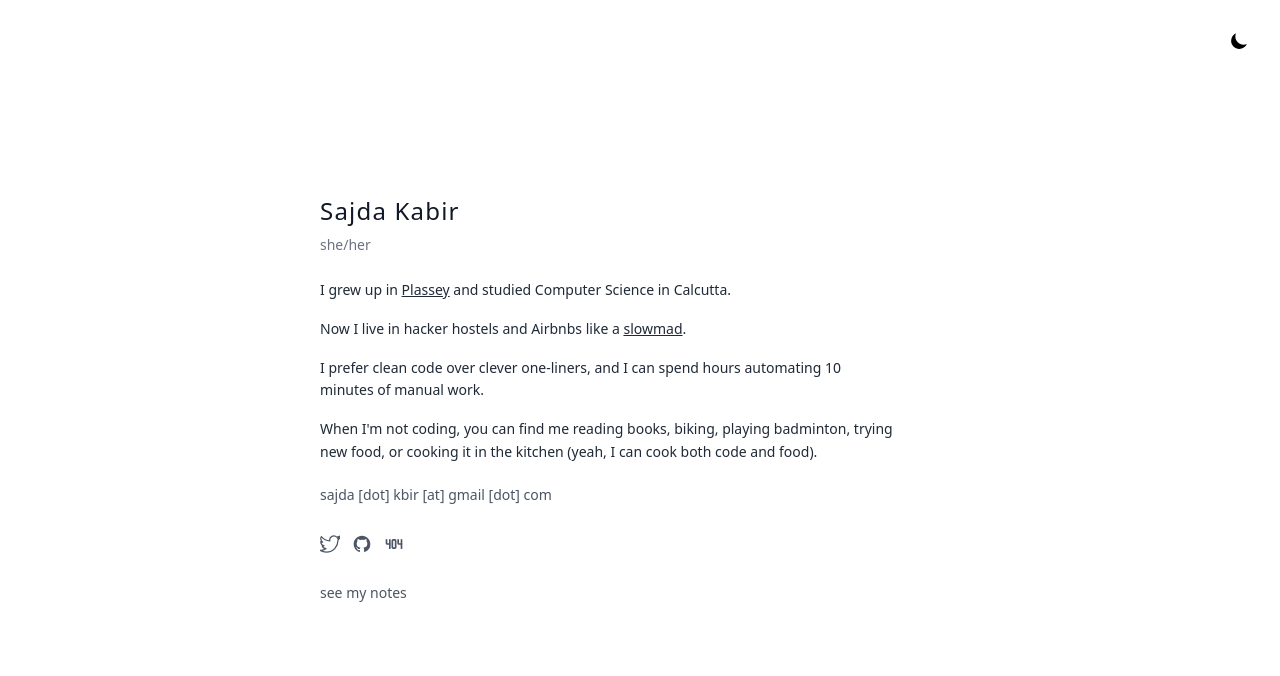
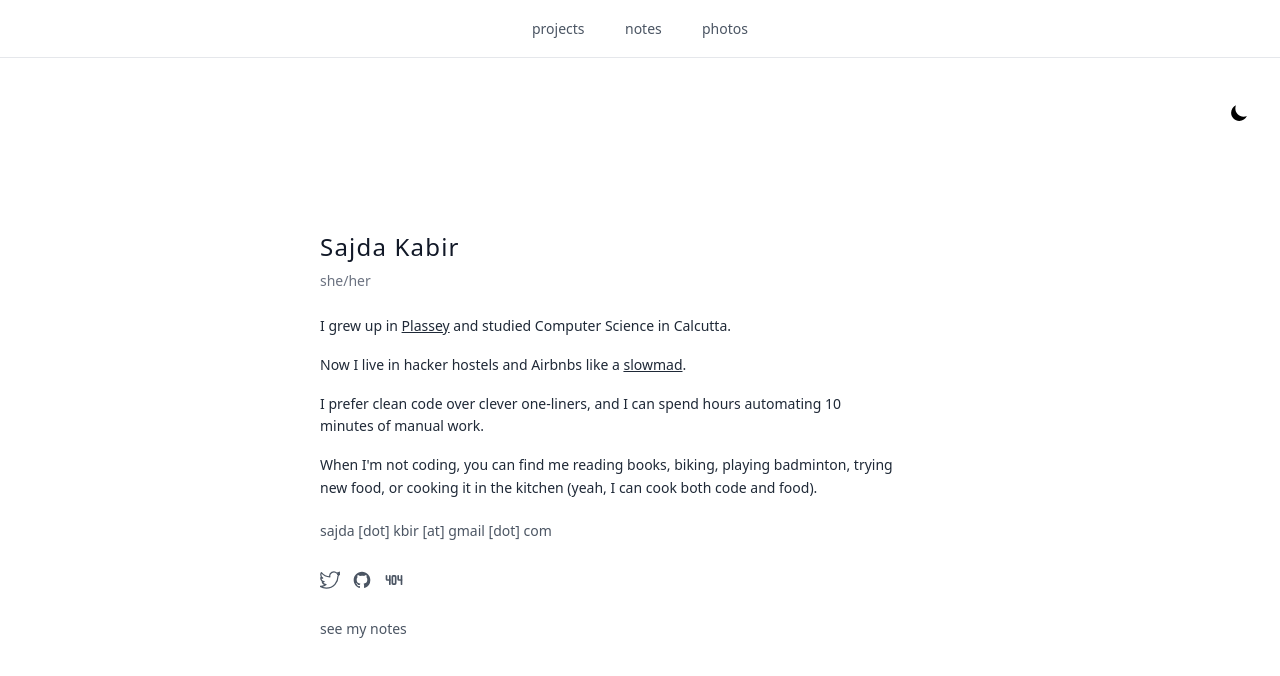
Before and after one commit to sajdakabir/saju, a Next.js app: page / in a window 1280 px wide. Both pictures are taken after a click on the button "see my notes". Shown: the top 676 px of the page. Built offline with nearby package versions, Linux system fonts and the light colour scheme.

Commit message:
animates natigation

```diff
--- a/src/app/globals.css
+++ b/src/app/globals.css
@@ -51,34 +51,22 @@
   @keyframes slideInFade {
     0% {
       opacity: 0;
-      transform: translateY(16px) scale(0.95);
-      max-height: 0;
-    }
-    50% {
-      opacity: 0.7;
-      max-height: 128px;
+      transform: translateY(-100%);
     }
     100% {
       opacity: 1;
-      transform: translateY(0) scale(1);
-      max-height: 128px;
+      transform: translateY(0);
     }
   }
 
   @keyframes slideOutFade {
     0% {
       opacity: 1;
-      transform: translateY(0) scale(1);
-      max-height: 128px;
-    }
-    50% {
-      opacity: 0.3;
-      max-height: 64px;
+      transform: translateY(0);
     }
     100% {
       opacity: 0;
-      transform: translateY(16px) scale(0.95);
-      max-height: 0;
+      transform: translateY(-100%);
     }
   }
 
--- a/src/app/page.tsx
+++ b/src/app/page.tsx
@@ -5,6 +5,7 @@ import { useEffect, useState } from 'react';
 import { GiUbisoftSun } from 'react-icons/gi';
 import { IoMoonSharp } from 'react-icons/io5';
 import { TbError404 } from 'react-icons/tb';
+import Navigation from '@/components/Navigation';
 
 // Helper function to get initial theme
 const getInitialTheme = () => {
@@ -80,9 +81,15 @@ export default function Home() {
   };
 
   return (
-    <main className="min-h-screen flex items-center justify-center p-6 transition-colors duration-200">
+    <main className="min-h-screen flex flex-col transition-colors duration-200">
+      <Navigation
+        isVisible={showNavigation}
+        theme={theme as 'light' | 'dark'}
+      />
+
+      <div className={`flex-1 flex items-center justify-center p-6 transition-all duration-500 ${showNavigation ? 'pt-24' : 'pt-6'}`}>
         <div className="max-w-2xl w-full mx-auto px-4">
-        <div className="absolute top-6 right-6">
+          <div className={`absolute right-6 transition-all duration-500 ${showNavigation ? 'top-24' : 'top-6'}`}>
             <button
               onClick={toggleTheme}
               className="p-2 text-black dark:text-white transition-colors text-lg"
@@ -91,6 +98,7 @@ export default function Home() {
               {theme === 'dark' ? <GiUbisoftSun /> : <IoMoonSharp />}
             </button>
           </div>
+
 
           <h1 className="text-2xl font-medium mb-6 tracking-wider text-gray-900 dark:text-gray-100">Sajda Kabir</h1>
           <p className="text-sm text-gray-500 dark:text-gray-400 -mt-4 mb-6">she/her</p>
@@ -156,6 +164,7 @@ export default function Home() {
             </div>
           </div>
         </div>
+      </div>
     </main>
   );
 }
--- a/src/components/Navigation.tsx
+++ b/src/components/Navigation.tsx
@@ -60,25 +60,26 @@ export default function Navigation({ isVisible, theme, onNavigate }: NavigationP
     <nav
       className={`
         ${animationClass}
+        fixed top-0 left-0 right-0 z-50
+        bg-white/95 dark:bg-[#1B1B1B]/95 backdrop-blur-sm
+        border-b border-gray-200 dark:border-gray-700
         transition-all duration-500 ease-out
         motion-reduce:transition-none motion-reduce:duration-0
         ${isVisible
-          ? 'opacity-100 translate-y-0 scale-100'
-          : 'opacity-0 translate-y-4 scale-95'
+          ? 'opacity-100 translate-y-0'
+          : 'opacity-0 -translate-y-full'
         }
-        pt-6 mt-4 border-t border-gray-200 dark:border-gray-700
         transform-gpu will-change-transform
-        overflow-hidden
+        px-6 py-4
       `}
       style={{
-        transitionProperty: 'opacity, transform, max-height',
+        transitionProperty: 'opacity, transform',
         transitionTimingFunction: 'cubic-bezier(0.4, 0, 0.2, 1)',
-        maxHeight: isVisible ? '128px' : '0px',
       }}
       aria-label="Main navigation"
       aria-hidden={!isVisible}
     >
-      <div className="flex space-x-6">
+      <div className="max-w-2xl mx-auto flex justify-center space-x-8">
         {navigationItems.map((item, index) => (
           <Link
             key={item.label}
```
Also changed, not shown: .kiro/specs/dynamic-navigation/tasks.md. Lines whose indentation alone changed are shown as unchanged.
